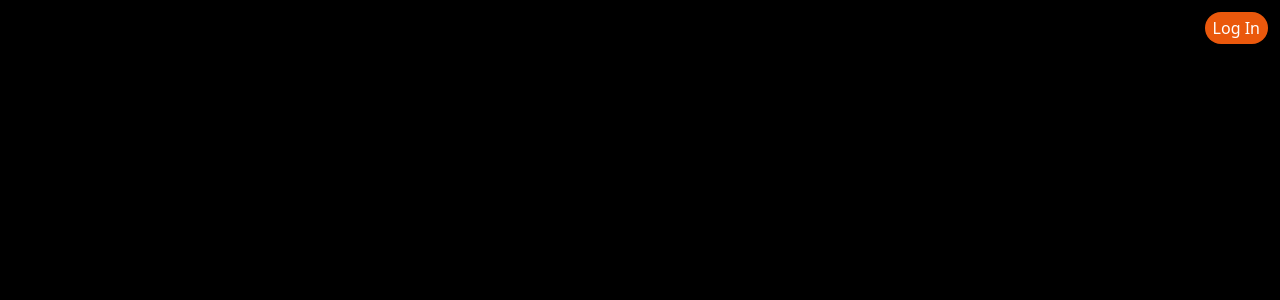
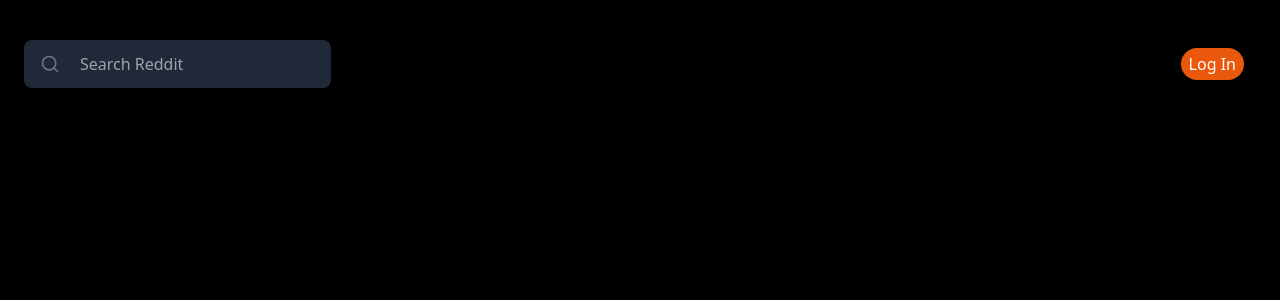
Before and after one commit to kaviraj-j/reddit-clone, a Next.js app in the folder nextjs-web/: page / in a window 1280 px wide. Shown: the top 300 px of the page. Built offline with nearby package versions, Linux system fonts and the light colour scheme.

Commit message:
added search bar without functionality

```diff
--- a/nextjs-web/src/app/components/header/Header.tsx
+++ b/nextjs-web/src/app/components/header/Header.tsx
@@ -1,5 +1,6 @@
-import React, {useState} from 'react';
-import LoginButton from '@/app/components/header/LoginButton';
+import React from "react";
+import LoginButton from "./LoginButton";
+import SearchBar from "./SearchBar";
 
 type Props = {};
 
@@ -7,13 +8,12 @@
   const user = false;
 
   return (
-    <div className='flex flex-col'>
-      {!user && (
-        <div className='ml-auto'>
-          <LoginButton />
-        </div>
-      )}
-    </div>
+    <header className="flex items-center justify-between bg-black py-4 px-6 shadow-md">
+      <SearchBar />
+      <div className="ml-auto">
+        <LoginButton />
+      </div>
+    </header>
   );
 };
 
--- a/nextjs-web/src/app/components/header/LoginButton.tsx
+++ b/nextjs-web/src/app/components/header/LoginButton.tsx
@@ -1,7 +1,7 @@
 "use client";
 
-import { useRef, useState,useEffect } from "react";
-import LoginModal from "./login-modal/LoginModal";
+import { useRef, useState, useEffect } from "react";
+import LoginModal from "./LoginModal";
 import { useAuth } from "@/app/context/authContext";
 
 const LoginButton = () => {
@@ -9,20 +9,22 @@
   const [showLoginModal, setShowLoginModal] = useState<boolean>(false);
   const [showLogoutButton, setShowLogoutButton] = useState<boolean>(false);
   const logoutButtonRef = useRef<HTMLDivElement | null>(null);
+
   const handleClick = () => {
-    console.log("Clicked!!!");
     if (!user) {
       setShowLoginModal(true);
-      console.log("if");
     } else {
-      console.log("else");
       setShowLogoutButton(true);
     }
   };
+
   useEffect(() => {
     const handleClickOutside = (event: MouseEvent) => {
-      if (logoutButtonRef.current && !logoutButtonRef.current.contains(event.target as Node)) {
-        setShowLogoutButton(false); // Close the logout button if clicked outside
+      if (
+        logoutButtonRef.current &&
+        !logoutButtonRef.current.contains(event.target as Node)
+      ) {
+        setShowLogoutButton(false);
       }
     };
 
@@ -45,7 +47,10 @@
         {user ? user.username : "Log In"}
       </button>
       {showLogoutButton && (
-        <div ref={logoutButtonRef} className="absolute mt-2 bg-white shadow-lg rounded-md">
+        <div
+          ref={logoutButtonRef}
+          className="absolute mt-2 bg-white shadow-lg rounded-md"
+        >
           <button
             className="px-4 py-2 text-gray-700 hover:bg-gray-100 w-full text-left"
             onClick={() => {
--- /dev/null
+++ b/nextjs-web/src/app/components/header/SearchBar.tsx
@@ -0,0 +1,27 @@
+import React from "react";
+import { Search } from 'lucide-react';
+
+type Props = {};
+
+const SearchBar = (props: Props) => {
+  return (
+    <div className="flex justify-center my-6">
+      <form action="" className="flex items-center bg-gray-800 rounded-lg px-2 py-1 shadow-sm">
+      <button
+          type="submit"
+          className="p-2 text-gray-500 hover:text-blue-500 focus:outline-none"
+        >
+          <Search className="w-5 h-5" />
+        </button>
+        <input
+          type="text"
+          placeholder="Search Reddit"
+          className="bg-transparent focus:outline-none px-3 py-2 rounded-l-md w-full text-gray-700"
+        />
+
+      </form>
+    </div>
+  );
+};
+
+export default SearchBar;
--- a/nextjs-web/src/app/layout.tsx
+++ b/nextjs-web/src/app/layout.tsx
@@ -28,7 +28,7 @@
   return (
     <html lang="en">
       <body
-        className={`${geistSans.variable} ${geistMono.variable} antialiased bg-black`}
+        className={`${geistSans.variable} ${geistMono.variable} antialiased bg-black text-white`}
       >
         <AuthProvider>
           <Header />
```
Also changed, not shown: nextjs-web/src/app/components/header/LoginModal.tsx (renamed from nextjs-web/src/app/components/header/login-modal/LoginModal.tsx). Lines whose indentation alone changed are shown as unchanged.
